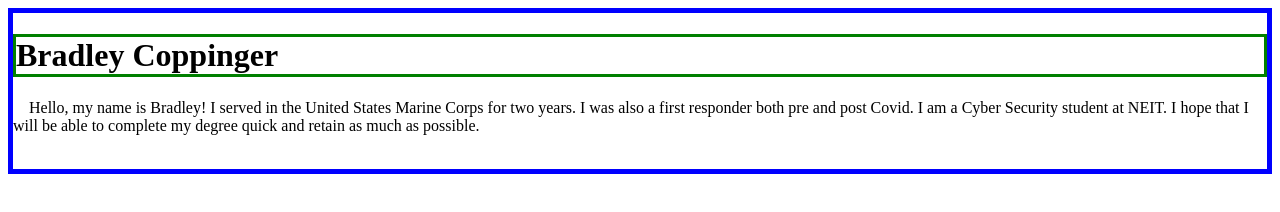
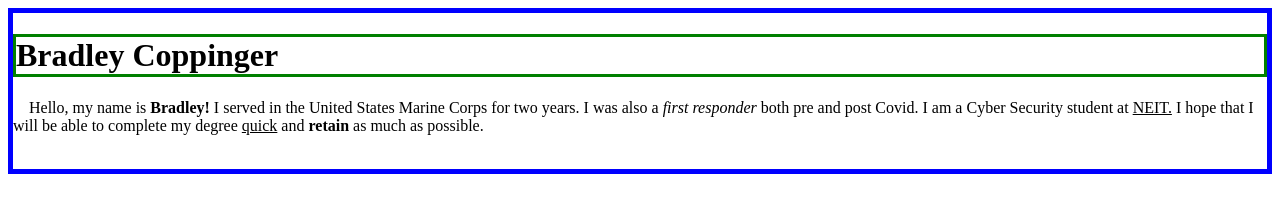
Before and after one commit to Bradcop1775/SE111_202340, a plain HTML site: page w1/index.html in a window 1280 px wide. Drawn offline with Linux system fonts and the light colour scheme.

Commit message:
W1 update

```diff
--- a/w1/index.html
+++ b/w1/index.html
@@ -11,10 +11,10 @@
 <body style="border:5px solid blue">
     <div>
         <h1 style="border:3px solid green">Bradley Coppinger</h1>
-        <p>&emsp;Hello, my name is Bradley! I served in the United States Marine Corps for two years.
-        I was also a first responder both pre and post Covid.
-        I am a Cyber Security student at NEIT.
-        I hope that I will be able to complete my degree quick and retain as much as possible.
+        <p>&emsp;Hello, my name is <b>Bradley!</b> I served in the United States Marine Corps for two years.
+            I was also a <i>first responder</i> both pre and post Covid.
+            I am a Cyber Security student at <u>NEIT.</u>
+            I hope that I will be able to complete my degree <u>quick</u> and <b>retain</b> as much as possible.
         <br>
         <br>
 
```
